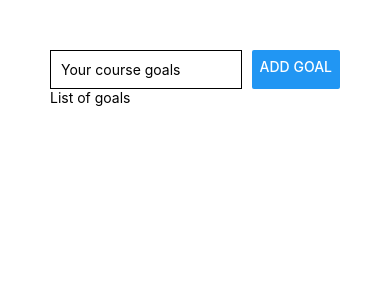
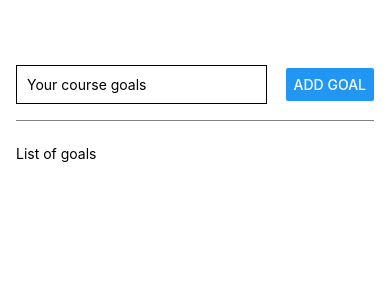
Before and after one commit to 2405Sd/RNCourse, a React Native app: screen / in a window 390 px wide. Shown: the top 300 px of the page. Built offline with nearby package versions, Linux system fonts and the light colour scheme.

Commit message:
style changes

```diff
--- a/App.js
+++ b/App.js
@@ -7,7 +7,7 @@
         <TextInput style={styles.textinput} placeholder='Your course goals' />
         <Button title='Add Goal' />
       </View>
-      <View>
+      <View style={styles.goalscontainer}>
         <Text>List of goals</Text>
       </View>
     </View>
@@ -16,18 +16,28 @@
 
 const styles = StyleSheet.create({
   appcontainer: {
-    padding: 50,
+    flex:1,
+    paddingTop: 50,
+    paddingHorizontal: 16,
   },
   inputcontainer: {
+    flex: 1,
     flexDirection: 'row',
     justifyContent: 'space-between',
+    alignItems: 'center',
+   marginBottom: 24,
+    borderBottomWidth: 1,
+    borderBottomColor: 'grey',
 
   },
   textinput: {
     borderWidth: 1,
     borderColor: 'black',
-    width: '80%',
+    width: '70%',
     marginRight: 10,
     padding: 10,
   },
+  goalscontainer:{
+    flex:10,
+  },
 });
```
